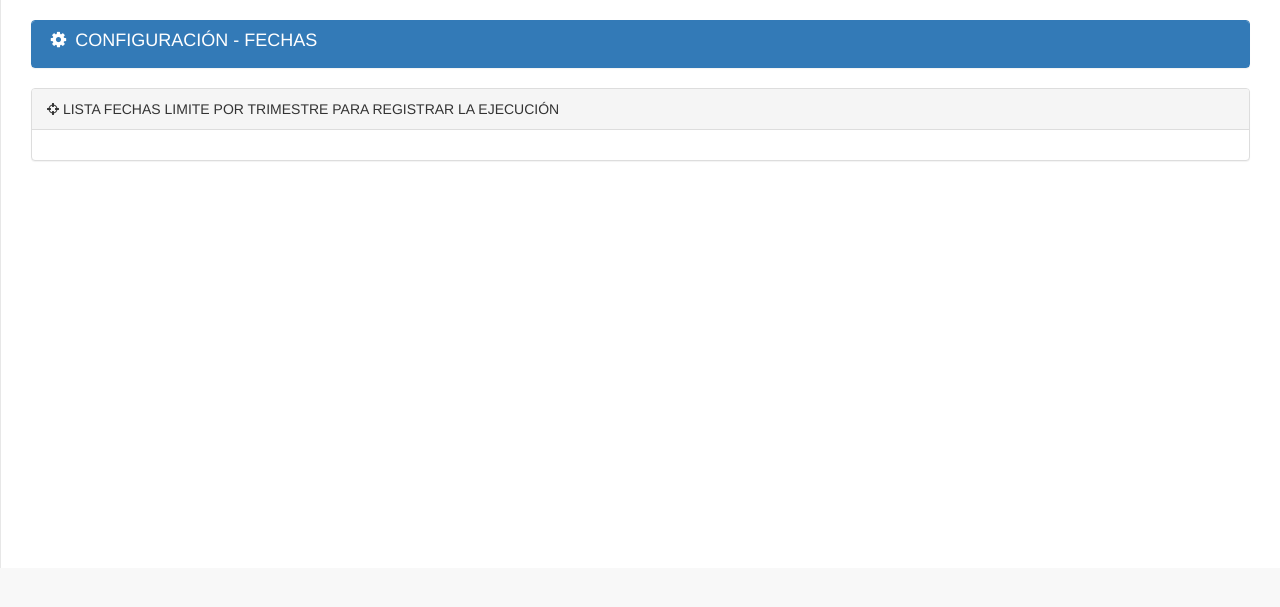
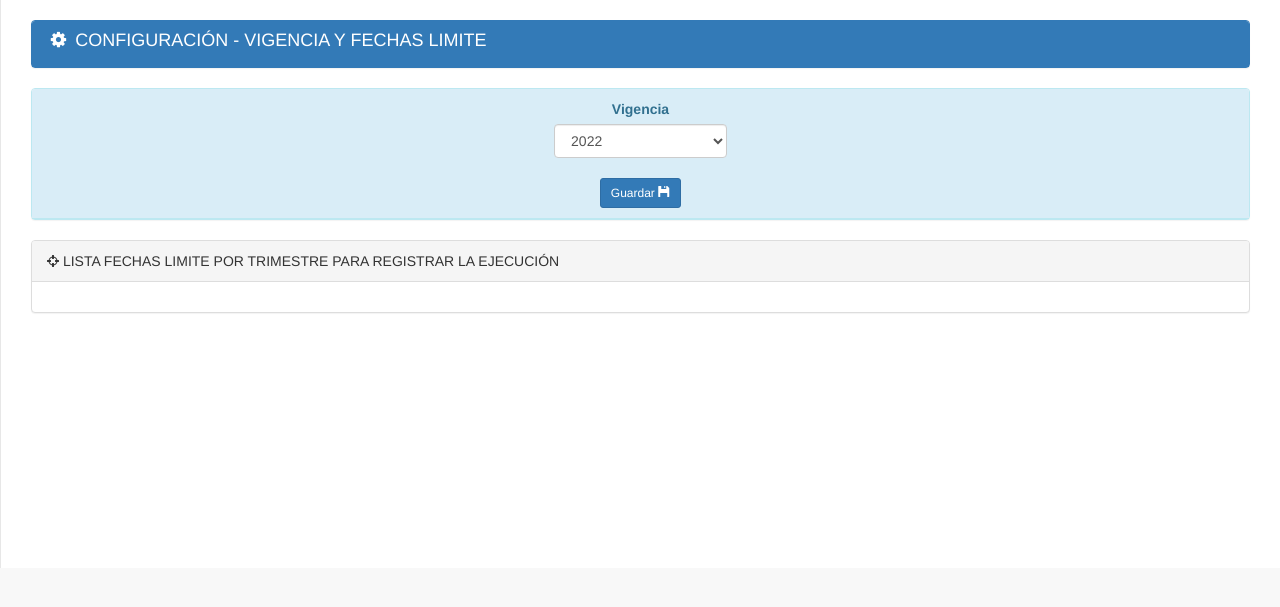
Before and after one commit to githubjbb/jbb_cuadro_mando, a CodeIgniter app: page /database/index.php/settings/fechas_limite in a window 1280 px wide. Shown: the part 51-658 px from the top of the page. Run offline with CodeIgniter, Linux system fonts and the light colour scheme; the visitor is signed in with stand-in values (Sample User, id 1); data that the repository does not hold is empty; some libraries are stand-ins or nearby versions.

Commit message:
ajuste de vigencias

```diff
--- a/application/models/General_model.php
+++ b/application/models/General_model.php
@@ -51,6 +51,42 @@ class General_model extends CI_Model {
 		);
 		$this->db->where($arrDatos ["primaryKey"], $arrDatos ["id"]);
 		$query = $this->db->update($arrDatos ["table"], $data);
+		if ($query) {
+			return true;
+		} else {
+			return false;
+		}
+	}
+
+	/**
+	 * Consultar Vigencia
+	 * @author AOCUBILLOSA
+	 * @since 03/01/2022
+	 */
+	public function get_vigencia()
+	{
+		$this->db->select('vigencia');
+		$query = $this->db->get('param_vigencia');
+		if ($query->num_rows() > 0) {
+			return $query->row_array();
+		} else {
+			return false;
+		}
+	}
+
+	/**
+	 * Cambiar Vigencia
+	 * @author AOCUBILLOSA
+	 * @since 04/01/2023
+	 */
+	public function cambiar_vigencia()
+	{
+		$vigencia = $this->input->post('vigencia');
+		$data = array(
+			'vigencia' => $vigencia
+		);
+		$query = $this->db->update('param_vigencia', $data);
+
 		if ($query) {
 			return true;
 		} else {
@@ -1755,7 +1791,7 @@ class General_model extends CI_Model {
 			$idUser = $this->session->userdata("id");
 			$idEvaluacion = $this->input->post("hddId");
 			$fecha = date("Y-m-d G:i:s");
-			$vigencia = date("Y");
+			$vigencia = $this->general_model->get_vigencia();
 			$arrParam = array("numeroObjetivoEstrategico" => $this->input->post("hddNumero"));
 			$infoSupervisores = $this->general_model->get_objetivos_estrategicos_supervisores($arrParam);
 			$infoEvaluacion = $this->general_model->get_evaluacion_objetivos_estrategicos($arrParam);
@@ -1773,7 +1809,7 @@ class General_model extends CI_Model {
 				} else {
 					$data = array(
 						'fk_numero_objetivo_estrategico' => $this->input->post("hddNumero"),
-						'vigencia' => $vigencia,
+						'vigencia' => $vigencia['vigencia'],
 						'fk_id_usuario' => $idUser,
 						'fecha_cambio' => $fecha,
 						'observacion' => $this->input->post("observacion"),
@@ -1810,7 +1846,7 @@ class General_model extends CI_Model {
 			} else {
 				$data = array(
 					'fk_numero_objetivo_estrategico' => $this->input->post("hddNumero"),
-					'vigencia' => $vigencia,
+					'vigencia' => $vigencia['vigencia'],
 					'fk_id_usuario' => $idUser,
 					'fecha_cambio' => $fecha,
 					'observacion' => $this->input->post("observacion"),
--- a/application/modules/dashboard/views/info_dependencias.php
+++ b/application/modules/dashboard/views/info_dependencias.php
@@ -121,10 +121,11 @@
                         <tbody>
                         <?php
                             foreach ($listaObjetivosEstrategicos as $lista):
+                                $vigencia = $this->general_model->get_vigencia();
                                 $arrParam = array(
                                     "idDependencia" => $infoDependencia[0]['id_dependencia'],
                                     "numeroObjetivoEstrategico" => $lista["numero_objetivo_estrategico"],
-                                    "vigencia" => date("Y")
+                                    "vigencia" => $vigencia['vigencia']
                                 );
                                 $nroActividades = $this->general_model->countActividades($arrParam);
                                 $cumplimiento = $this->general_model->sumCumplimiento($arrParam);
--- a/application/modules/resumen/views/objetivos_estrategicos.php
+++ b/application/modules/resumen/views/objetivos_estrategicos.php
@@ -85,9 +85,10 @@ $(function(){
 						<tbody>
 						<?php
 							foreach ($info as $lista):
+								$vigencia = $this->general_model->get_vigencia();
 	                            $arrParam = array(
 	                                "numeroObjetivoEstrategico" => $lista["numero_objetivo_estrategico"],
-	                                "vigencia" => date("Y")
+	                                "vigencia" => $vigencia['vigencia']
 	                            );
 	                            $nroActividades = $this->general_model->countActividades($arrParam);
 								$cumplimiento = $this->general_model->sumCumplimiento($arrParam);
@@ -152,9 +153,10 @@ $(function(){
 								if ($userRol == ID_ROL_SUPERVISOR) {
 									$habilitar = ' disabled';
 									$idUser = $this->session->userdata("id");
+									$vigencia = $this->general_model->get_vigencia();
 									$arrParam = array(
 		                                "numeroObjetivoEstrategico" => $lista["numero_objetivo_estrategico"],
-		                                "vigencia" => date("Y")
+		                                "vigencia" => $vigencia['vigencia']
 		                            );
 									$supervisores = $this->general_model->get_objetivos_estrategicos_supervisores($arrParam);
 									$comentario = $this->general_model->get_comentario_supervisor($arrParam);
--- a/application/modules/resumen/views/objetivos_estrategicos_modal.php
+++ b/application/modules/resumen/views/objetivos_estrategicos_modal.php
@@ -71,9 +71,10 @@
 
 	<form name="form" id="form" role="form" method="post" >
 		<?php
+			$vigencia = $this->general_model->get_vigencia();
 			$arrParam = array(
                 "numeroObjetivoEstrategico" => $infoSupervisores[0]["numero_objetivo_estrategico"],
-                "vigencia" => date("Y")
+                "vigencia" => $vigencia['vigencia']
             );
             $nroActividades = $this->general_model->countActividades($arrParam);
 			$cumplimiento = $this->general_model->sumCumplimiento($arrParam);
@@ -203,9 +204,10 @@
 			<div class="row" align="center">
 				<div style="width:50%;" align="center">
 					<?php
+					$vigencia = $this->general_model->get_vigencia();
 					$arrParam = array(
                         "numeroObjetivoEstrategico" => $infoSupervisores[0]["numero_objetivo_estrategico"],
-                        "vigencia" => date("Y")
+                        "vigencia" => $vigencia['vigencia']
                     );
                     $calificacion = $this->general_model->get_evaluacion_calificacion($arrParam);
                     $comentarios = $this->general_model->get_comentarios_supervisores($arrParam);
--- a/application/modules/resumen/views/objetivos_supervisor_modal.php
+++ b/application/modules/resumen/views/objetivos_supervisor_modal.php
@@ -71,9 +71,10 @@
 
 	<form name="form" id="form" role="form" method="post" >
 		<?php
+			$vigencia = $this->general_model->get_vigencia();
 			$arrParam = array(
                 "numeroObjetivoEstrategico" => $infoSupervisores[0]["numero_objetivo_estrategico"],
-                "vigencia" => date("Y")
+                "vigencia" => $vigencia['vigencia']
             );
             $nroActividades = $this->general_model->countActividades($arrParam);
 			$cumplimiento = $this->general_model->sumCumplimiento($arrParam);
@@ -145,9 +146,10 @@
 			<div class="row" align="center">
 				<div style="width:50%;" align="center">
 					<?php
+					$vigencia = $this->general_model->get_vigencia();
 					$arrParam = array(
                         "numeroObjetivoEstrategico" => $infoSupervisores[0]["numero_objetivo_estrategico"],
-                        "vigencia" => date("Y")
+                        "vigencia" => $vigencia['vigencia']
                     );
                     $calificacion = $this->general_model->get_evaluacion_calificacion($arrParam);
                     $habilitar = ' disabled';
--- a/application/modules/settings/controllers/Settings.php
+++ b/application/modules/settings/controllers/Settings.php
@@ -725,10 +725,15 @@ class Settings extends CI_Controller {
      * @since 16/04/2022
      * @author BMOTTAG
 	 */
-	public function metas_proyectos($vigencia=2022)
-	{
-			$data['vigencia']  = $vigencia;
-			$arrParam = array('vigencia'=>$vigencia);
+	public function metas_proyectos($vigencia='x')
+	{
+			$vig = $this->general_model->get_vigencia();
+			if($vigencia == 'x'){
+				$data['vigencia']  = $vig['vigencia'];
+			} else {
+				$data['vigencia']  = $vigencia;
+			}
+			$arrParam = array('vigencia'=>$data['vigencia']);
 			$data['info'] = $this->general_model->get_meta_proyecto($arrParam);
 
 			$data["view"] = 'meta_proyectos';
@@ -1271,14 +1276,16 @@ class Settings extends CI_Controller {
 				"id" => "x"
 			);
 			$data['listaEstrategias'] = $this->general_model->get_basic_search($arrParam);
-			$arrParam = array(
-				'vigencia' => date('Y')
+			$vigencia = $this->general_model->get_vigencia();
+			$arrParam = array(
+				'vigencia' => $vigencia['vigencia']
 			);
 			$data['listaActividades'] = $this->general_model->get_actividades($arrParam);
 			$data['cantActividades'] = 0;
 			if ($data['listaActividades']) {
 				$data['cantActividades'] = count($data['listaActividades']);
 			}
+			$data['vigencia'] = $this->general_model->get_vigencia();
 
 			$data["view"] = "plan_estrategico";
 			$this->load->view("layout_calendar", $data);
@@ -1520,9 +1527,10 @@ class Settings extends CI_Controller {
         header("Content-Type: text/plain; charset=utf-8"); //Para evitar problemas de acentos
 		$numeroProyecto = $this->input->post('numeroProyecto');
 
+		$vigencia = $this->general_model->get_vigencia();
 		$arrParam = array(
 			"numeroProyecto" => $numeroProyecto,
-			"vigencia" => date('Y')
+			"vigencia" => $vigencia['vigencia']
 		);
 		$lista= $this->general_model->get_meta_proyecto($arrParam);
 
@@ -1941,9 +1949,10 @@ class Settings extends CI_Controller {
 			$data["idCuadroBase"] = $this->input->post("idCuadroBase");
 
 			if ($data["idCuadroBase"] != 'x') {
+				$vigencia = $this->general_model->get_vigencia();
 				$arrParam = array(
 					"idCuadroBase" => $data["idCuadroBase"],
-					'vigencia' => date('Y')
+					'vigencia' => $vigencia['vigencia']
 				);
 				$data['information'] = $this->general_model->get_lista_cuadro_mando($arrParam);//info bloques
 
@@ -1953,9 +1962,10 @@ class Settings extends CI_Controller {
 			$arrParam = array("numeroObjetivoEstrategico" => $data["numeroObjetivoEstrategico"]);
 			$data['infoObjetivoEstrategico'] = $this->general_model->get_objetivos_estrategicos($arrParam);
 
+			$vigencia = $this->general_model->get_vigencia();
 			$arrParam = array(
 				"NOTidCuadroBase" => $data["idCuadroBase"],
-				'vigencia' => date('Y')
+				'vigencia' => $vigencia['vigencia']
 			);
 			$data['listaActividades'] = $this->general_model->get_actividades($arrParam);
 
@@ -1993,15 +2003,20 @@ FALTA GUARDA EL CAMBIO PARA UNA AUDITORIA
      * @since 16/04/2022
      * @author BMOTTAG
 	 */
-	public function propositos_x_vigencia($vigencia=2022)
-	{
-			$data['vigencia']  = $vigencia;
-			$arrParam = array('vigencia'=>$vigencia);
+	public function propositos_x_vigencia($vigencia='x')
+	{
+			$vig = $this->general_model->get_vigencia();
+			if($vigencia == 'x'){
+				$data['vigencia']  = $vig['vigencia'];
+			} else {
+				$data['vigencia']  = $vigencia;
+			}
+			$arrParam = array('vigencia'=>$data['vigencia']);
 			$data['info'] = $this->general_model->get_propositos_x_vigencia($arrParam);
 			for ($i=0; $i<count($data['info']); $i++) {
 				$arrParam = array(
 					'numeroProposito' => $data['info'][$i]['numero_proposito'],
-					'vigencia' => $vigencia
+					'vigencia' => $data['vigencia']
 				);
 				$programado = $this->general_model->get_sumPresupuestoProgramado($arrParam);
 				$ejecutado = $this->general_model->get_sumRecursoEjecutado($arrParam);
@@ -2087,10 +2102,31 @@ FALTA GUARDA EL CAMBIO PARA UNA AUDITORIA
 				"id" => "x"
 			);
 			$data['info'] = $this->general_model->get_basic_search($arrParam);
+			$data['vigencia'] = $this->general_model->get_vigencia();
+
 
 			$data["view"] = 'fechas';
 			$this->load->view("layout_calendar", $data);
 	}
+
+	/**
+	 * Cambiar Vigencia
+     * @since 04/01/2023
+     * @author AOCUBILLOSA
+	 */
+	public function cambiarVigencia()
+	{
+			header('Content-Type: application/json');
+			$msj = "Se realizó cambio de vigencia";
+			if($this->general_model->cambiar_vigencia()){
+				$data["result"] = true;
+				$this->session->set_flashdata('retornoExito2', '<strong>Correcto!</strong> ' . $msj);
+			} else {
+				$data["result"] = "error";
+				$this->session->set_flashdata('retornoError2', '<strong>Error!</strong> Ask for help');
+			}
+			echo json_encode($data);
+    }
 
     /**
      * Cargo modal - formulario fechas limite registro ejecución
@@ -2153,15 +2189,20 @@ FALTA GUARDA EL CAMBIO PARA UNA AUDITORIA
      * @since 24/07/2022
      * @author BMOTTAG
 	 */
-	public function proyectos_x_vigencia($vigencia=2022)
-	{
-			$data['vigencia']  = $vigencia;
-			$arrParam = array('vigencia'=>$vigencia);
+	public function proyectos_x_vigencia($vigencia='x')
+	{
+			$vig = $this->general_model->get_vigencia();
+			if($vigencia == 'x'){
+				$data['vigencia']  = $vig['vigencia'];
+			} else {
+				$data['vigencia']  = $vigencia;
+			}
+			$arrParam = array('vigencia'=>$data['vigencia']);
 			$data['info'] = $this->general_model->get_proyectos_x_vigencia($arrParam);
 			for ($i=0; $i<count($data['info']); $i++) {
 				$arrParam = array(
 					'numeroProyecto' => $data['info'][$i]['numero_proyecto_inversion'],
-					'vigencia' => $vigencia
+					'vigencia' => $data['vigencia']
 				);
 				$programado = $this->general_model->get_sumPresupuestoProgramado($arrParam);
 				$ejecutado = $this->general_model->get_sumRecursoEjecutado($arrParam);
@@ -2239,15 +2280,20 @@ FALTA GUARDA EL CAMBIO PARA UNA AUDITORIA
      * @since 24/07/2022
      * @author BMOTTAG
 	 */
-	public function metas_pdd_x_vigencia($vigencia=2022)
-	{
-			$data['vigencia']  = $vigencia;
-			$arrParam = array('vigencia'=>$vigencia);
+	public function metas_pdd_x_vigencia($vigencia='x')
+	{
+			$vig = $this->general_model->get_vigencia();
+			if($vigencia == 'x'){
+				$data['vigencia']  = $vig['vigencia'];
+			} else {
+				$data['vigencia']  = $vigencia;
+			}
+			$arrParam = array('vigencia'=>$data['vigencia']);
 			$data['info'] = $this->general_model->get_metas_pdd_x_vigencia($arrParam);
 			for ($i=0; $i<count($data['info']); $i++) {
 				$arrParam = array(
 					'numeroMetaPDD' => $data['info'][$i]['numero_meta_pdd'],
-					'vigencia' => $vigencia
+					'vigencia' => $data['vigencia']
 				);
 				$programado = $this->general_model->get_sumPresupuestoProgramado($arrParam);
 				$ejecutado = $this->general_model->get_sumRecursoEjecutado($arrParam);
@@ -2395,15 +2441,20 @@ FALTA GUARDA EL CAMBIO PARA UNA AUDITORIA
      * @since 24/07/2022
      * @author BMOTTAG
 	 */
-	public function programa_sp_x_vigencia($vigencia=2022)
-	{
-			$data['vigencia']  = $vigencia;
-			$arrParam = array('vigencia'=>$vigencia);
+	public function programa_sp_x_vigencia($vigencia='x')
+	{
+			$vig = $this->general_model->get_vigencia();
+			if($vigencia == 'x'){
+				$data['vigencia']  = $vig['vigencia'];
+			} else {
+				$data['vigencia']  = $vigencia;
+			}
+			$arrParam = array('vigencia'=>$data['vigencia']);
 			$data['info'] = $this->general_model->get_programa_sp_x_vigencia($arrParam);
 			for ($i=0; $i<count($data['info']); $i++) {
 				$arrParam = array(
 					'numeroProgramaSG' => $data['info'][$i]['numero_programa'],
-					'vigencia' => $vigencia
+					'vigencia' => $data['vigencia']
 				);
 				$programado = $this->general_model->get_sumPresupuestoProgramado($arrParam);
 				$ejecutado = $this->general_model->get_sumRecursoEjecutado($arrParam);
@@ -2553,11 +2604,12 @@ FALTA GUARDA EL CAMBIO PARA UNA AUDITORIA
 	 */
 	public function indicador_sp_x_vigencia($vigencia='x')
 	{
-			$data['vigencia']  = $vigencia;
+			$vig = $this->general_model->get_vigencia();
 			if($vigencia == 'x'){
-				$data['vigencia']  = date('Y');
-			}
-
+				$data['vigencia']  = $vig['vigencia'];
+			} else {
+				$data['vigencia']  = $vigencia;
+			}
 			$arrParam = array('vigencia'=>$data['vigencia']);
 			$data['info'] = $this->general_model->get_indicador_sp_x_vigencia($arrParam);
 
@@ -2698,8 +2750,12 @@ FALTA GUARDA EL CAMBIO PARA UNA AUDITORIA
 	 */
 	public function tablero_pmr()
 	{
-			$arrParam = array('vigencia' => date('Y'));
+			$vigencia = $this->general_model->get_vigencia();
+			$arrParam = array(
+				'vigencia' => $vigencia['vigencia']
+			);
 			$data['info'] = $this->settings_model->get_tablero_pmr($arrParam);
+			$data['vigencia'] = $this->general_model->get_vigencia();
 			$data["view"] = "tablero_pmr";
 			$this->load->view("layout_calendar", $data);
 	}
--- a/application/modules/settings/models/Settings_model.php
+++ b/application/modules/settings/models/Settings_model.php
@@ -370,6 +370,7 @@
 				$numeroObjetivoEstrategico = $this->input->post('hddObjetivoEstrategico');
 				$idCuadroBase = $this->input->post('hddIdCuadroBase');
 
+				$vigencia = $this->general_model->get_vigencia();
 				$data = array(
 					'fk_numero_proyecto_inversion' => $this->input->post('id_proyecto_inversion'),
 					'fk_nu_meta_proyecto_inversion' => $this->input->post('id_meta_proyecto_inversion'),
@@ -380,7 +381,7 @@
 					'fk_numero_meta_pdd' => $this->input->post('id_meta_pdd'),
 					'fk_numero_ods' => $this->input->post('id_ods'),
 					'fk_id_dimension' => $this->input->post('id_dimension'),
-					'vigencia' => date('Y')
+					'vigencia' => $vigencia['vigencia']
 				);
 
 				//revisar si es para adicionar o editar
@@ -1081,6 +1082,7 @@
 		public function saveTableroPMR()
 		{
 				$idPMR = $this->input->post('hddIdPMR');
+				$vigencia = $this->general_model->get_vigencia();
 				$data = array(
 					'fk_numero_objetivo_pmr' => $this->input->post('id_objetivo_pmr'),
 					'fk_id_elemento_pep_pmr' => $this->input->post('id_elemento_pep_pmr'),
@@ -1090,7 +1092,7 @@
 					'fk_id_unidad_medida_pmr' => $this->input->post('id_unidad_medida_pmr'),
 					'fk_id_naturaleza_pmr' => $this->input->post('id_naturaleza_pmr'),
 					'fk_id_periodicidad_pmr' => $this->input->post('id_periodicidad_pmr'),
-					'vigencia' => date('Y')
+					'vigencia' => $vigencia['vigencia']
 				);
 				//revisar si es para adicionar o editar
 				if ($idPMR == 'x') {
--- a/application/modules/settings/views/fechas.php
+++ b/application/modules/settings/views/fechas.php
@@ -15,6 +15,43 @@ $(function(){
             }
         });
 	});
+
+	$(".btn-primary").click(function () {
+
+		var vigencia = $('#vigencia').val();
+		$("#div_error").css("display", "none");
+		$("#div_load").css("display", "inline");
+
+        $.ajax ({
+            type: 'POST',
+			url: base_url + 'settings/cambiarVigencia',
+            data: {'vigencia': vigencia},
+            cache: false,
+            success: function(data){
+				if(data.result == "error") {
+					alert('Error. Reload the web page.');
+					$("#div_load").css("display", "none");
+					$("#div_error").css("display", "inline");
+					return false;
+				}
+				if(data.result) {
+					$("#div_load").css("display", "none");
+					var url = base_url + "settings/fechas_limite";
+					$(location).attr("href", url);
+				}
+				else {
+					alert('Error. Reload the web page.');
+					$("#div_load").css("display", "none");
+					$("#div_error").css("display", "inline");
+				}
+			},
+			error: function(result) {
+				alert('Error. Reload the web page.');
+				$("#div_load").css("display", "none");
+				$("#div_error").css("display", "inline");
+			}
+        });
+	});
 });
 </script>
 
@@ -25,12 +62,51 @@ $(function(){
 			<div class="panel panel-primary">
 				<div class="panel-heading">
 					<h4 class="list-group-item-heading">
-					<i class="fa fa-gear fa-fw"></i> CONFIGURACIÓN - FECHAS
+					<i class="fa fa-gear fa-fw"></i> CONFIGURACIÓN - VIGENCIA Y FECHAS LIMITE
 					</h4>
 				</div>
 			</div>
 		</div>
-		<!-- /.col-lg-12 -->
+	</div>
+
+	<div class="row">
+		<div class="col-md-12">
+			<div class="panel panel-info">
+<?php
+	$retornoExito2 = $this->session->flashdata('retornoExito2');
+	if ($retornoExito2) {
+?>
+		<div class="alert alert-success ">
+			<span class="glyphicon glyphicon-ok" aria-hidden="true"></span>
+			<?php echo $retornoExito2 ?>
+		</div>
+<?php
+	}
+	$retornoError2 = $this->session->flashdata('retornoError2');
+	if ($retornoError2) {
+?>
+		<div class="alert alert-danger ">
+			<span class="glyphicon glyphicon-exclamation-sign" aria-hidden="true"></span>
+			<?php echo $retornoError2 ?>
+		</div>
+<?php
+	}
+?>
+				<div class="panel-heading text-center">
+					<div class="row">
+						<div class="col-md-5"></div>
+						<div class="col-md-2">
+							<label class="control-label" for="vigencia">Vigencia</label>
+							<select class="form-control" name="vigencia" id="vigencia">
+								<option value="2022" <?php if($vigencia['vigencia'] == 2022) { echo "selected"; } ?>>2022</option>
+								<option value="2023" <?php if($vigencia['vigencia'] == 2023) { echo "selected"; } ?>>2023</option>
+							</select><br>
+							<button class="btn btn-primary btn-sm">Guardar <span class="glyphicon glyphicon-floppy-disk" aria-hidden="true"></button>
+						</div>
+					</div>
+				</div>
+			</div>
+		</div>
 	</div>
 
 	<!-- /.row -->
--- a/application/modules/settings/views/plan_estrategico.php
+++ b/application/modules/settings/views/plan_estrategico.php
@@ -79,7 +79,7 @@ if ($retornoError) {
         <div class="col-lg-12">
             <div class="panel panel-primary">
                 <div class="panel-heading">
-                    <i class="fa fa-cogs fa-fw"></i> <b>PLAN ESTRATÉGICO <?php echo date('Y'); ?></b>
+                    <i class="fa fa-cogs fa-fw"></i> <b>PLAN ESTRATÉGICO <?php echo $vigencia['vigencia']; ?></b>
                 </div>
                 <div class="panel-body">
                     <?php
@@ -120,7 +120,7 @@ if ($retornoError) {
                                     $numeroObjetivoEstrategico = $lista['numero_objetivo_estrategico'];
                                     $arrParam = array(
                                         'numeroObjetivoEstrategico' => $numeroObjetivoEstrategico,
-                                        'vigencia' => date('Y')
+                                        'vigencia' => $vigencia['vigencia']
                                     );
                                     $metas = $this->general_model->get_lista_metas($arrParam);
                                     $indicadores = $this->general_model->get_lista_indicadores($arrParam);
@@ -214,7 +214,7 @@ if ($retornoError) {
                                             }
                                             $arrParam = array(
                                                 'id_cuadro_base' => $idCuadroBase,
-                                                'vigencia' => date('Y')
+                                                'vigencia' => $vigencia['vigencia']
                                             );
                                             $actividades_CB = $this->general_model->get_actividades_CB($arrParam);
                                             $cant_ActividadesCB = 0;
```
Also changed, not shown: application/modules/dashboard/controllers/Dashboard.php (+27 -21 lines), application/modules/dashboard/views/dashboard.php (+7 -7 lines), application/modules/dashboard/views/dashboard_principal.php (+11 -9 lines), application/modules/resumen/controllers/Resumen.php (+34 -25 lines), application/modules/resumen/views/planes_institucionales.php (+14 -14 lines), application/modules/settings/views/tablero_pmr.php (+16 -16 lines), application/modules/dashboard/views/actividad_modal.php (line endings or trailing spaces). Lines whose indentation alone changed are shown as unchanged.
